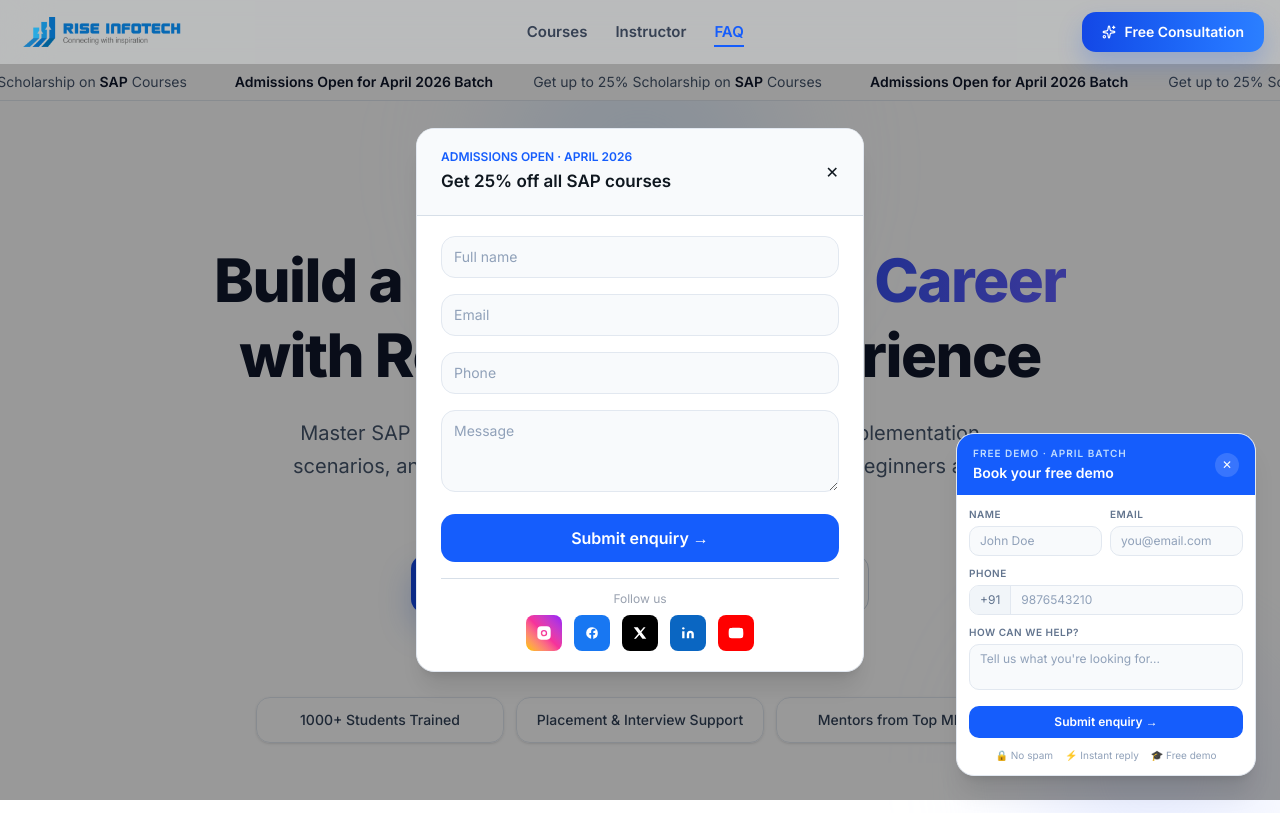
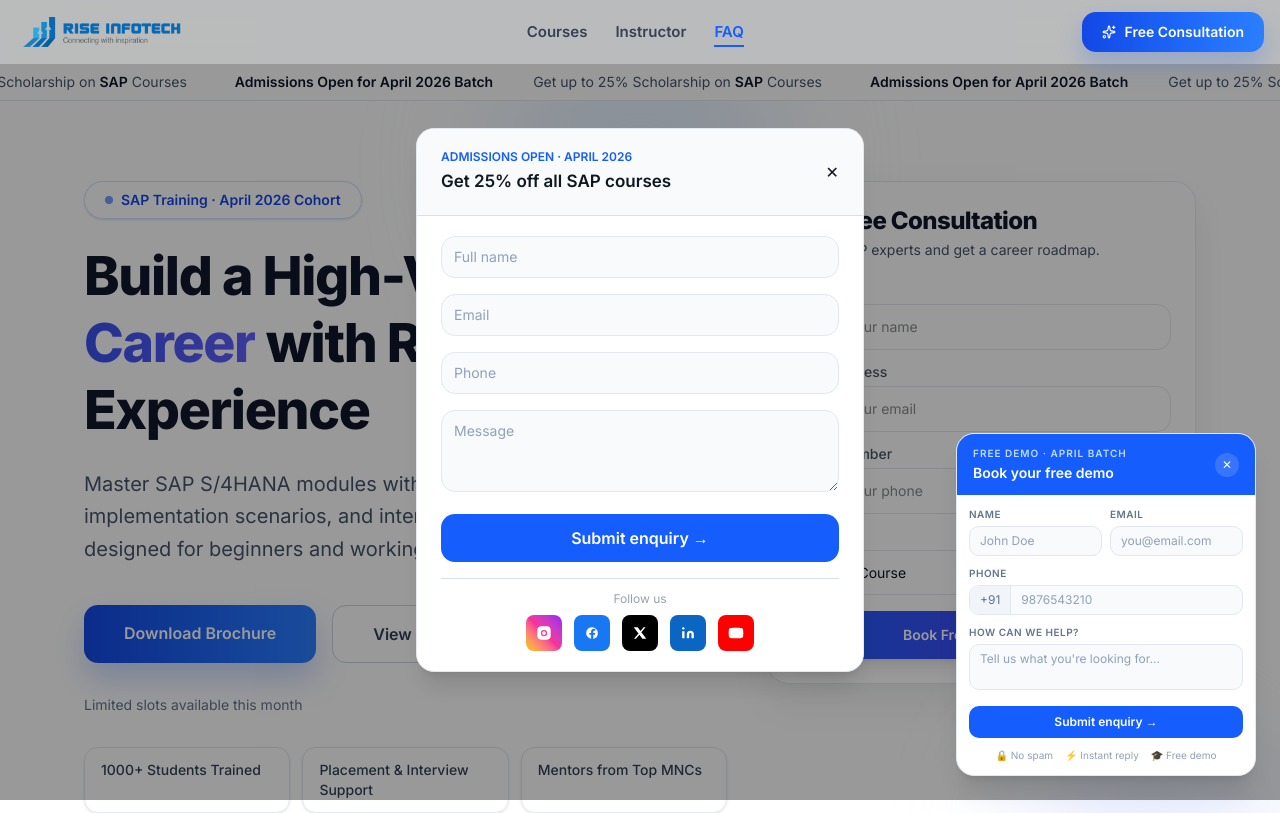
Before and after one commit to Nandita2002/sap-landing-page, a Next.js app: page / in a window 1280 px wide. Shown: the top 813 px of the page. Built offline with nearby package versions, Linux system fonts and the light colour scheme.

Commit message:
Update hero layout and course card imagery
Co-authored-by: Nandita Mahesh <Nandita2002@users.noreply.github.com>

```diff
--- a/app/courses/page.tsx
+++ b/app/courses/page.tsx
@@ -9,7 +9,8 @@ const courses = [
   {
     title: "SAP MM",
     subtitle: "Materials Management",
-    image: "/sap-image.png",
+    image:
+      "https://images.unsplash.com/photo-1586528116311-ad8dd3c8310d?auto=format&fit=crop&w=1200&q=80",
     duration: "6–8 Weeks",
     level: "Beginner to Advanced",
     desc: "Procurement, inventory & supply chain processes",
@@ -18,7 +19,8 @@ const courses = [
   {
     title: "SAP SD",
     subtitle: "Sales & Distribution",
-    image: "/sap-image.png",
+    image:
+      "https://images.unsplash.com/photo-1556742049-0cfed4f6a45d?auto=format&fit=crop&w=1200&q=80",
     duration: "6–8 Weeks",
     level: "Beginner to Advanced",
     desc: "Order-to-cash, sales & billing workflows",
@@ -27,7 +29,8 @@ const courses = [
   {
     title: "SAP FICO",
     subtitle: "Finance & Controlling",
-    image: "/sap-image.png",
+    image:
+      "https://images.unsplash.com/photo-1554224154-26032ffc0d07?auto=format&fit=crop&w=1200&q=80",
     duration: "8–10 Weeks",
     level: "Intermediate to Advanced",
     desc: "Financial accounting & cost management",
@@ -36,7 +39,8 @@ const courses = [
   {
     title: "SAP ABAP",
     subtitle: "Advanced Business Application Programming",
-    image: "/sap-image.png",
+    image:
+      "https://images.unsplash.com/photo-1518773553398-650c184e0bb3?auto=format&fit=crop&w=1200&q=80",
     duration: "8–10 Weeks",
     level: "Beginner to Advanced",
     desc: "ABAP coding for reports, interfaces, forms & enhancements",
@@ -84,17 +88,17 @@ export default function CoursesPage() {
                   alt={course.title}
                   fill
                   className="object-cover group-hover:scale-105 transition duration-300"
-                  sizes="(max-width: 768px) 100vw, 33vw"
+                  sizes="(max-width: 640px) 100vw, (max-width: 1280px) 50vw, 25vw"
                 />
               </div>
 
               <div className="p-5 sm:p-6 flex flex-col flex-grow">
                 <h3 className="text-lg sm:text-xl font-bold text-slate-900">{course.title}</h3>
-                <p className="text-sm text-slate-500 mb-2">{course.subtitle}</p>
+                <p className="text-sm text-slate-500 mb-2 min-h-10 line-clamp-2">{course.subtitle}</p>
                 <div className="text-xs text-slate-500 mb-3">
                   ⏱ {course.duration} • 🎯 {course.level}
                 </div>
-                <p className="text-sm text-slate-600 mb-5 min-h-[44px]">{course.desc}</p>
+                <p className="text-sm text-slate-600 mb-5 min-h-[44px] line-clamp-2">{course.desc}</p>
                 <Button
                   variant="gradient"
                   onClick={(e) => {
--- a/components/Hero.tsx
+++ b/components/Hero.tsx
@@ -1,28 +1,87 @@
 "use client";
 
+import { useState } from "react";
+
+type HeroFormData = {
+  name: string;
+  email: string;
+  phone: string;
+  course: string;
+};
+
+type HeroFormErrors = {
+  name?: string;
+  email?: string;
+  phone?: string;
+};
+
 export default function Hero() {
-  const scrollToConsultation = () => {
-    if (typeof window === "undefined") return;
+  const [form, setForm] = useState<HeroFormData>({
+    name: "",
+    email: "",
+    phone: "",
+    course: "",
+  });
+  const [errors, setErrors] = useState<HeroFormErrors>({});
+  const [loading, setLoading] = useState(false);
+  const [success, setSuccess] = useState(false);
 
-    const el = document.getElementById("consultation");
+  const validate = () => {
+    const newErrors: HeroFormErrors = {};
+    if (!form.name.trim()) newErrors.name = "Name is required";
 
-    if (!el) {
-      console.error("Consultation section not found");
-      return;
+    const emailRegex = /^[^\s@]+@[^\s@]+\.[^\s@]+$/;
+    if (!form.email) newErrors.email = "Email is required";
+    else if (!emailRegex.test(form.email)) newErrors.email = "Enter a valid email";
+
+    const phoneRegex = /^[6-9]\d{9}$/;
+    if (!form.phone) newErrors.phone = "Phone is required";
+    else if (!phoneRegex.test(form.phone)) newErrors.phone = "Enter valid 10-digit number";
+
+    setErrors(newErrors);
+    return Object.keys(newErrors).length === 0;
+  };
+
+  const handleChange = (
+    e: React.ChangeEvent<HTMLInputElement | HTMLSelectElement>
+  ) => {
+    setForm((prev) => ({ ...prev, [e.target.name]: e.target.value }));
+    setErrors((prev) => ({ ...prev, [e.target.name]: "" }));
+    if (success) setSuccess(false);
+  };
+
+  const handleSubmit = async (e: React.FormEvent<HTMLFormElement>) => {
+    e.preventDefault();
+    if (!validate()) return;
+
+    setLoading(true);
+    try {
+      const res = await fetch("/api/submit-form", {
+        method: "POST",
+        headers: { "Content-Type": "application/json" },
+        body: JSON.stringify({
+          ...form,
+          goal: "Submitted via hero consultation form",
+          source: "consultation",
+        }),
+      });
+      const data = await res.json();
+      if (!res.ok) {
+        throw new Error(data?.message || "Failed to submit form");
       }
 
-    const yOffset = -80;
-    const y =
-      el.getBoundingClientRect().top + window.pageYOffset + yOffset;
-
-    window.scrollTo({ top: y, behavior: "smooth" });
-
-    setTimeout(() => {
-      const input = document.querySelector<HTMLInputElement>(
-        'input[name="name"]'
-      );
-      input?.focus();
-    }, 500);
+      if (data.status === "success") {
+        setSuccess(true);
+        setForm({ name: "", email: "", phone: "", course: "" });
+      } else {
+        alert("Error: " + (data.message || "Please try again."));
+      }
+    } catch (err) {
+      console.error(err);
+      alert("Submission failed. Please try again.");
+    } finally {
+      setLoading(false);
+    }
   };
 
   const scrollToCourses = () => {
@@ -39,13 +98,15 @@ export default function Hero() {
         <div className="absolute -bottom-16 right-0 h-64 w-64 rounded-full bg-indigo-200/40 blur-3xl" />
       </div>
 
-      <div className="relative z-10 max-w-5xl mx-auto px-4 sm:px-5 text-center">
-        <div className="inline-flex flex-wrap justify-center items-center gap-2 rounded-full border border-blue-200/80 bg-white/90 px-4 sm:px-5 py-2 text-xs sm:text-sm font-semibold text-blue-700 shadow-sm backdrop-blur mb-5 sm:mb-6">
+      <div className="relative z-10 max-w-6xl mx-auto px-4 sm:px-5">
+        <div className="grid grid-cols-1 lg:grid-cols-[1.2fr_0.8fr] gap-8 lg:gap-10 items-start">
+          <div className="text-center lg:text-left">
+            <div className="inline-flex flex-wrap justify-center lg:justify-start items-center gap-2 rounded-full border border-blue-200/80 bg-white/90 px-4 sm:px-5 py-2 text-xs sm:text-sm font-semibold text-blue-700 shadow-sm backdrop-blur mb-5 sm:mb-6">
               <span className="h-2 w-2 rounded-full bg-blue-600 animate-pulse" />
               SAP Training · April 2026 Cohort
             </div>
 
-        <h1 className="text-3xl sm:text-5xl lg:text-6xl font-extrabold tracking-tight text-slate-900 leading-tight mb-5 sm:mb-6 max-w-4xl mx-auto">
+            <h1 className="text-3xl sm:text-5xl lg:text-[3.35rem] font-extrabold tracking-tight text-slate-900 leading-tight mb-5 sm:mb-6">
               Build a High-Value{" "}
               <span className="bg-gradient-to-r from-blue-700 to-indigo-500 bg-clip-text text-transparent">
                 SAP Career
@@ -53,19 +114,20 @@ export default function Hero() {
               with Real Project Experience
             </h1>
 
-        <p className="text-slate-600 text-base sm:text-xl leading-relaxed mb-8 sm:mb-10 max-w-3xl mx-auto">
-          Master SAP S/4HANA MM with expert-led sessions, live implementation
-          scenarios, and interview-focused mentorship designed for beginners and
-          working professionals.
+            <p className="text-slate-600 text-base sm:text-xl leading-relaxed mb-8 sm:mb-10 max-w-3xl mx-auto lg:mx-0">
+              Master SAP S/4HANA modules with expert-led sessions, live
+              implementation scenarios, and interview-focused mentorship designed
+              for beginners and working professionals.
             </p>
 
-        <div className="flex flex-col sm:flex-row gap-3 sm:gap-4 justify-center mb-7 sm:mb-8">
-          <button
-            onClick={scrollToConsultation}
-            className="w-full sm:w-auto px-7 sm:px-10 py-3.5 sm:py-4 rounded-xl text-white font-semibold text-sm sm:text-base shadow-[0_16px_32px_rgba(37,99,235,0.25)] bg-gradient-to-r from-blue-700 to-blue-500 hover:from-blue-800 hover:to-blue-600 active:scale-95 transition-all duration-200"
+            <div className="flex flex-col sm:flex-row gap-3 sm:gap-4 justify-center lg:justify-start mb-7 sm:mb-8">
+              <a
+                href="/brochure.pdf"
+                download
+                className="w-full sm:w-auto px-7 sm:px-10 py-3.5 sm:py-4 rounded-xl text-center text-white font-semibold text-sm sm:text-base shadow-[0_16px_32px_rgba(37,99,235,0.25)] bg-gradient-to-r from-blue-700 to-blue-500 hover:from-blue-800 hover:to-blue-600 active:scale-95 transition-all duration-200"
               >
-            Book Free Demo Class
-          </button>
+                Download Brochure
+              </a>
 
               <button
                 onClick={scrollToCourses}
@@ -75,11 +137,9 @@ export default function Hero() {
               </button>
             </div>
 
-        <p className="text-sm text-slate-500 mb-8">
-          Limited slots available this month
-        </p>
+            <p className="text-sm text-slate-500 mb-8">Limited slots available this month</p>
 
-        <div className="grid grid-cols-1 sm:grid-cols-3 gap-2.5 sm:gap-3 max-w-3xl mx-auto">
+            <div className="grid grid-cols-1 sm:grid-cols-3 gap-2.5 sm:gap-3 max-w-3xl mx-auto lg:mx-0">
               {[
                 "1000+ Students Trained",
                 "Placement & Interview Support",
@@ -94,6 +154,105 @@ export default function Hero() {
               ))}
             </div>
           </div>
+
+          <div className="bg-white rounded-3xl shadow-[0_16px_40px_rgba(15,23,42,0.08)] p-5 md:p-6 border border-blue-100">
+            <div className="mb-5">
+              <h2 className="text-xl md:text-2xl font-extrabold tracking-tight text-slate-900 leading-tight">
+                Get Free Consultation
+              </h2>
+              <p className="text-slate-600 mt-1 text-sm">
+                Talk to SAP experts and get a career roadmap.
+              </p>
+            </div>
+
+            {success && (
+              <div className="mb-4 p-3 bg-green-50 text-green-700 rounded-lg text-center text-sm font-medium">
+                Submitted successfully! Our team will contact you shortly.
+              </div>
+            )}
+
+            <form onSubmit={handleSubmit} className="grid grid-cols-1 gap-3">
+              <div>
+                <label htmlFor="hero-name" className="text-sm font-medium text-gray-600 mb-1 block">
+                  Full Name
+                </label>
+                <input
+                  id="hero-name"
+                  name="name"
+                  value={form.name}
+                  onChange={handleChange}
+                  placeholder="Enter your name"
+                  required
+                  className="w-full border border-gray-200 rounded-xl px-4 py-3 text-sm focus:ring-2 focus:ring-blue-500 outline-none"
+                />
+                {errors.name && <p className="text-red-500 text-xs mt-1">{errors.name}</p>}
+              </div>
+
+              <div>
+                <label htmlFor="hero-email" className="text-sm font-medium text-gray-600 mb-1 block">
+                  Email Address
+                </label>
+                <input
+                  id="hero-email"
+                  name="email"
+                  type="email"
+                  value={form.email}
+                  onChange={handleChange}
+                  placeholder="Enter your email"
+                  required
+                  className="w-full border border-gray-200 rounded-xl px-4 py-3 text-sm focus:ring-2 focus:ring-blue-500 outline-none"
+                />
+                {errors.email && <p className="text-red-500 text-xs mt-1">{errors.email}</p>}
+              </div>
+
+              <div>
+                <label htmlFor="hero-phone" className="text-sm font-medium text-gray-600 mb-1 block">
+                  Phone Number
+                </label>
+                <input
+                  id="hero-phone"
+                  name="phone"
+                  type="tel"
+                  maxLength={10}
+                  value={form.phone}
+                  onChange={handleChange}
+                  placeholder="Enter your phone"
+                  required
+                  className="w-full border border-gray-200 rounded-xl px-4 py-3 text-sm focus:ring-2 focus:ring-blue-500 outline-none"
+                />
+                {errors.phone && <p className="text-red-500 text-xs mt-1">{errors.phone}</p>}
+              </div>
+
+              <div>
+                <label htmlFor="hero-course" className="text-sm font-medium text-gray-600 mb-1 block">
+                  Course
+                </label>
+                <select
+                  id="hero-course"
+                  name="course"
+                  value={form.course}
+                  onChange={handleChange}
+                  className="w-full border border-gray-200 rounded-xl px-4 py-3 text-sm focus:ring-2 focus:ring-blue-500 outline-none bg-white"
+                >
+                  <option value="">Select Course</option>
+                  <option>SAP MM</option>
+                  <option>SAP FICO</option>
+                  <option>SAP SD</option>
+                  <option>SAP ABAP</option>
+                </select>
+              </div>
+
+              <button
+                type="submit"
+                disabled={loading}
+                className="mt-1 w-full py-3.5 rounded-xl text-white font-semibold text-sm shadow-lg bg-gradient-to-r from-blue-600 to-indigo-600 hover:from-blue-700 hover:to-indigo-700 transition-all duration-200 active:scale-[0.98] disabled:opacity-60"
+              >
+                {loading ? "Submitting..." : "Book Free Consultation"}
+              </button>
+            </form>
+          </div>
+        </div>
+      </div>
     </section>
   );
 }
```
Also changed, not shown: 1 other file (tests, documents, lock files or other folders). Lines whose indentation alone changed are shown as unchanged.
